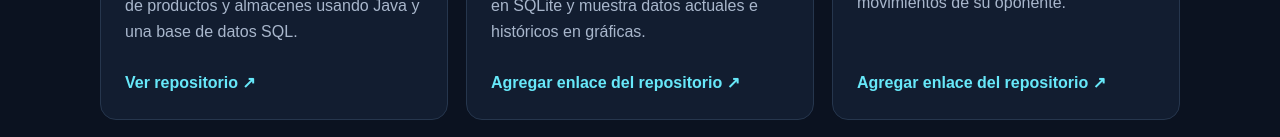
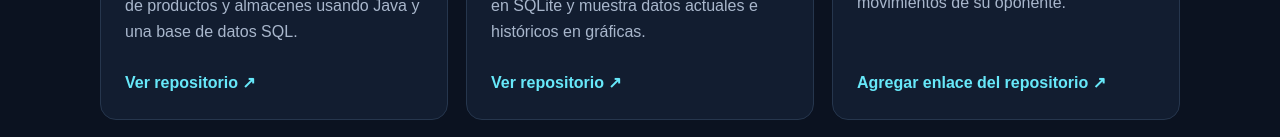
Before and after one commit to ADALBERTORUIZCHAVEZ/ADALBERTORUIZCHAVEZ.github.io, a plain HTML site: page index.html in a window 1280 px wide. Shown: the part 2662-2799 px from the top of the page. Drawn offline with Linux system fonts and the light colour scheme.

Commit message:
Update index.html

```diff
--- a/index.html
+++ b/index.html
@@ -216,7 +216,7 @@
             <h3>Sistema de monitoreo de sensores</h3>
             <p>Aplicación cliente-servidor que recibe datos de sensores por TCP, los guarda en SQLite y muestra datos actuales e históricos en gráficas.</p>
             <!-- Reemplaza # por la URL real del repositorio de este proyecto. -->
-            <a class="enlace-proyecto" href="#">Agregar enlace del repositorio ↗</a>
+            <a class="enlace-proyecto" href="https://github.com/ADALBERTORUIZCHAVEZ/SistemaDeMonitoreo">Ver repositorio ↗</a>
           </article>
           <article class="tarjeta">
             <span class="numero">PROYECTO 03</span>
```
